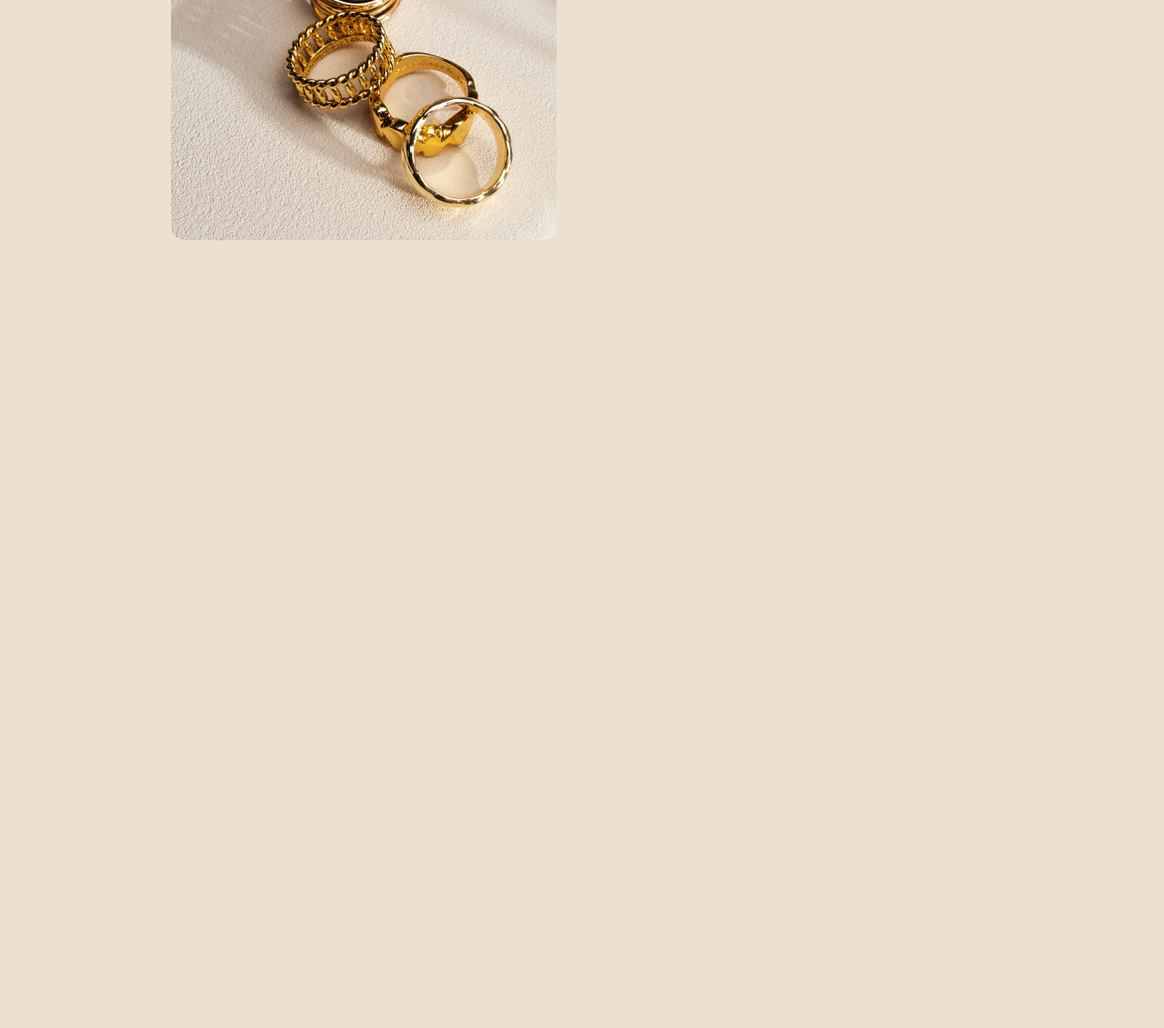
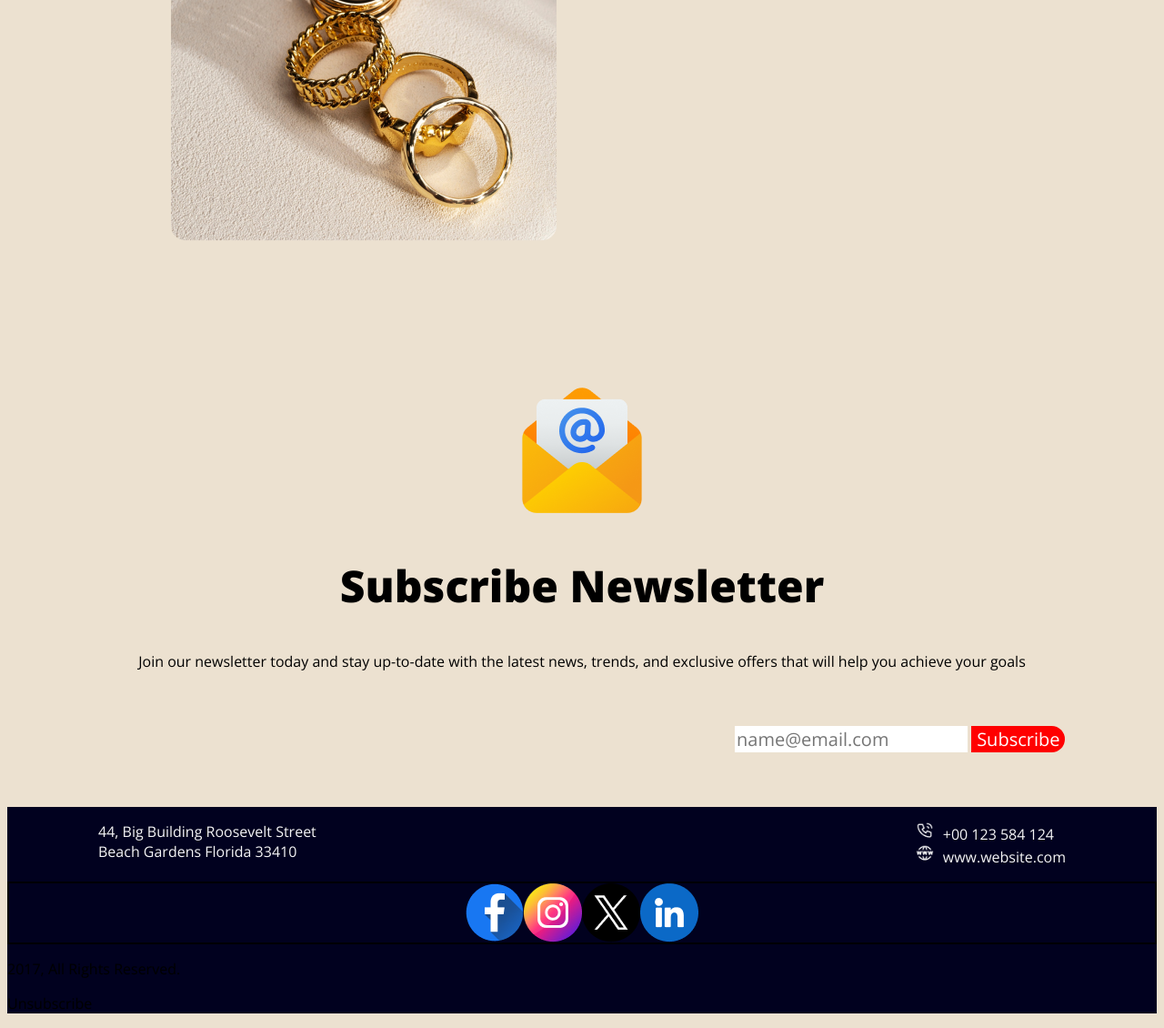
Before and after one commit to Zhyphez/b9-a1, a plain HTML site: page index.html in a window 1280 px wide. Shown: the part 5040-6170 px from the top of the page at 91% size. Before the commit the page ends 5340 px from the top, so only its background shows below. Drawn offline with nearby package versions, Linux system fonts and the light colour scheme.

Commit message:
almost finish

```diff
--- a/Styles/styles.css
+++ b/Styles/styles.css
@@ -83,8 +83,8 @@ h1 {
 
 }
 
-.btn{
-    background-color:rgba(255, 255, 255, 0) ;
+.btn {
+    background-color: rgba(255, 255, 255, 0);
     color: rgba(255, 255, 255, 1);
     font-size: 20px;
     font-weight: 700;
@@ -96,7 +96,7 @@ h1 {
     transform: translate(-50%, -50%);
 }
 
-.btn:hover{
+.btn:hover {
     background-color: rgba(169, 169, 169, 0.274);
 }
 
@@ -108,16 +108,15 @@ h1 {
     position: relative;
 }
 
-.map{
+.map {
     list-style-type: none;
-    border: 1px
-    box-sizing: border-box;
+    border: 1px box-sizing: border-box;
     padding: 40px;
     text-align: center;
     margin-top: 70px;
 }
 
-.info-header{
+.info-header {
     font-size: 32px;
     font-weight: 600;
     background-color: rgba(167, 238, 238, 0.308);
@@ -125,30 +124,108 @@ h1 {
 
 /*shop*/
 
-.shop{
+.shop {
     border: 0;
     margin-left: 150px;
     margin-top: 90px;
 }
 
-.gifts{
+.gifts {
     font-size: 24px;
     font-weight: 500;
 }
 
-.shop-title{
+.shop-title {
     font-size: 48px;
     font-weight: 900;
 }
 
-.shop-info{
+.shop-info {
     font-size: 20px;
     font-weight: 400;
 }
 
-.Rectangle-img{
+.Rectangle-img {
     border: 0;
     margin: 30px;
     margin-right: 426.7px;
     margin-left: 30px;
 }
+
+/*ending*/
+
+.news-letter {
+    border: 0;
+    margin-top: 150px;
+}
+
+.news-letter-icon {
+    display: flex;
+    justify-content: center;
+    align-items: center
+}
+
+.letter {
+    text-align: center;
+}
+
+.letter-para {
+    text-align: center;
+}
+
+.input {
+    border: 0;
+    margin-left: 800px;
+    margin-top: 60px;
+    margin-bottom: 60px;
+}
+
+.mail {
+    border: 0;
+    font-size: 20px;
+}
+
+.sub {
+    border: 0;
+    border-radius: 0px 50px 50px 0px;
+    font-size: 20px;
+    background-color: red;
+    color: white;
+}
+
+.foot-head{
+    background-color: #01011f;
+}
+
+.foot {
+    color: whitesmoke;
+    display: flex;
+    justify-content: space-between;
+}
+
+.head-1 {
+    border: 0;
+    margin-left: 100px;
+}
+
+.head-2 {
+    border: 0;
+    margin-right: 100px;
+}
+
+.call {
+    border: 0;
+    margin-right: 10px;
+}
+
+.web {
+    border: 0;
+    margin-right: 10px;
+}
+
+.social{
+    border: 2px solid black;
+    display: flex;
+    justify-content:center;
+    align-items: center;
+}
--- a/index.html
+++ b/index.html
@@ -74,12 +74,13 @@
                 </div>
                 <div>
                     <h1 class="shop-title">Our Awesome Portfolio</h1>
-                    <p class="shop-info">Great deals on a variety of styles and price points, making it a great time to stock up on new clothes and accessories.</p>
+                    <p class="shop-info">Great deals on a variety of styles and price points, making it a great time to
+                        stock up on new clothes and accessories.</p>
                 </div>
                 <div class="Rectangle-img">
                     <img style="float: left;" src="resources/Rectangle 3.png" alt="">
                     <img src="resources/Rectangle 4.png" alt="">
-                    <img  style="float: right;" src="resources/Rectangle 5.png" alt="">
+                    <img style="float: right;" src="resources/Rectangle 5.png" alt="">
                     <br>
                     <img src="resources/Rectangle 6.png" alt="">
                     <img src="resources/Rectangle 7.png" alt="">
@@ -87,10 +88,55 @@
                 </div>
             </div>
             <section>
-
+                <div class="news-letter">
+                    <div class="news-letter-icon">
+                        <img src="resources/Group 61.png">
+                    </div>
+                    <div>
+                        <h1 class="letter">Subscribe Newsletter</h1>
+                        <p class="letter-para">Join our newsletter today and stay up-to-date with the latest news,
+                            trends, and exclusive offers that will help you achieve your goals</p>
+                    </div>
+                    <div class="input">
+                        <input class="mail" type="email" placeholder="name@email.com">
+                        <button class="sub" type="submit">Subscribe</button>
+                    </div>
             </section>
         </main>
-        <footer></footer>
+        <footer>
+            <section>
+                <div class="foot-head">
+                    <div class="foot">
+                        <div class="head-1">
+                            <p>
+                                44, Big Building Roosevelt Street
+                                <br>
+                                Beach Gardens Florida 33410
+                            </p>
+                        </div>
+                        <div class="head-2">
+                            <p>
+                                <img class="call" src="resources/Call.png" height="20px" width="20px">+00 123 584 124
+                                <br>
+                                <img class="web" src="resources/Website.png" height="20px" width="20px">www.website.com
+                            </p>
+                        </div>
+                    </div>
+                    <div class="social">
+                        <img src="resources/Facebook.png">
+                        <img src="resources/Instagram.png">
+                        <img src="resources/Twitter.png">
+                        <img src="resources/Linkedin.png">
+                    </div>
+                    <div class="copy-right">
+                        <p>
+                            2017, All Rights Reserved.
+                        </p>
+                        <p>Unsubscribe</p>
+                    </div>
+                </div>
+            </section>
+        </footer>
     </div>
 
 </body>
```
